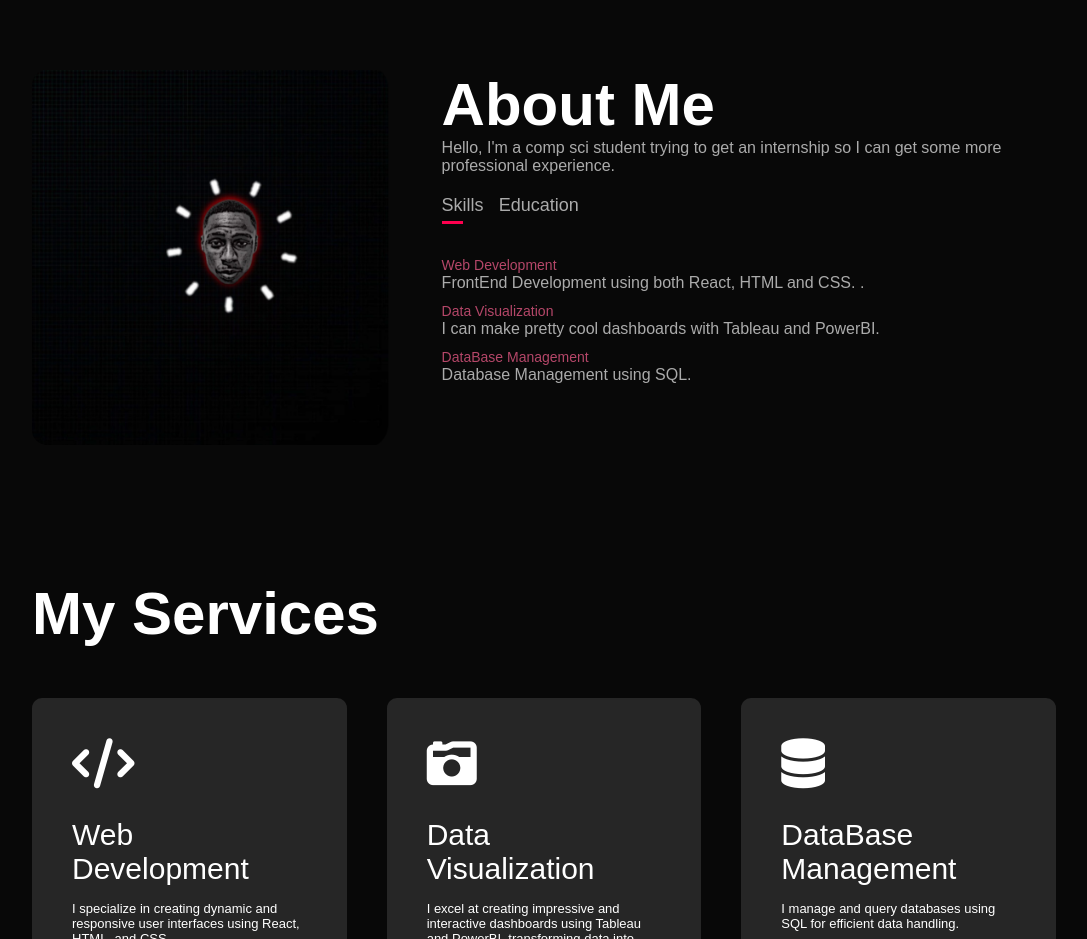
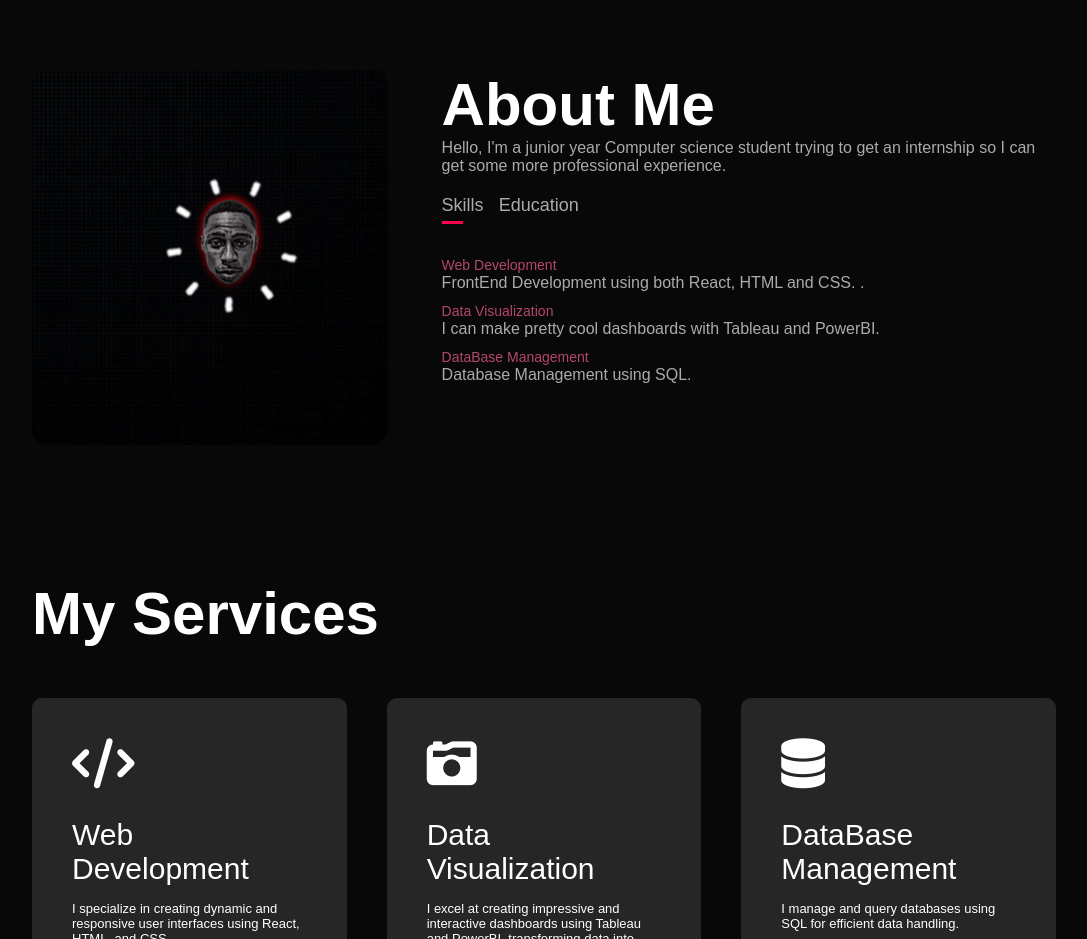
Before and after one commit to lekanlawal1/portfoliowebsite, a plain HTML site: page index.html in a window 1280 px wide. Shown: the part 820-1759 px from the top of the page, without its empty margins (96-1183 px from the left). Drawn offline with Linux system fonts and the light colour scheme.

Commit message:
About me update

```diff
--- a/index.html
+++ b/index.html
@@ -38,7 +38,7 @@
                 </div>
                 <div class="about-col-2">
                     <h1 class="sub-title">About Me</h1>
-                    <p>Hello, I'm a comp sci student trying to get an internship so I can get some more professional experience. </p>
+                    <p>Hello, I'm a junior year Computer science student trying to get an internship so I can get some more professional experience. </p>
 
                     <div class="tab-titles">
                         <p class="tab-links active-link" onclick="opentab('skills')">Skills</p>
```
